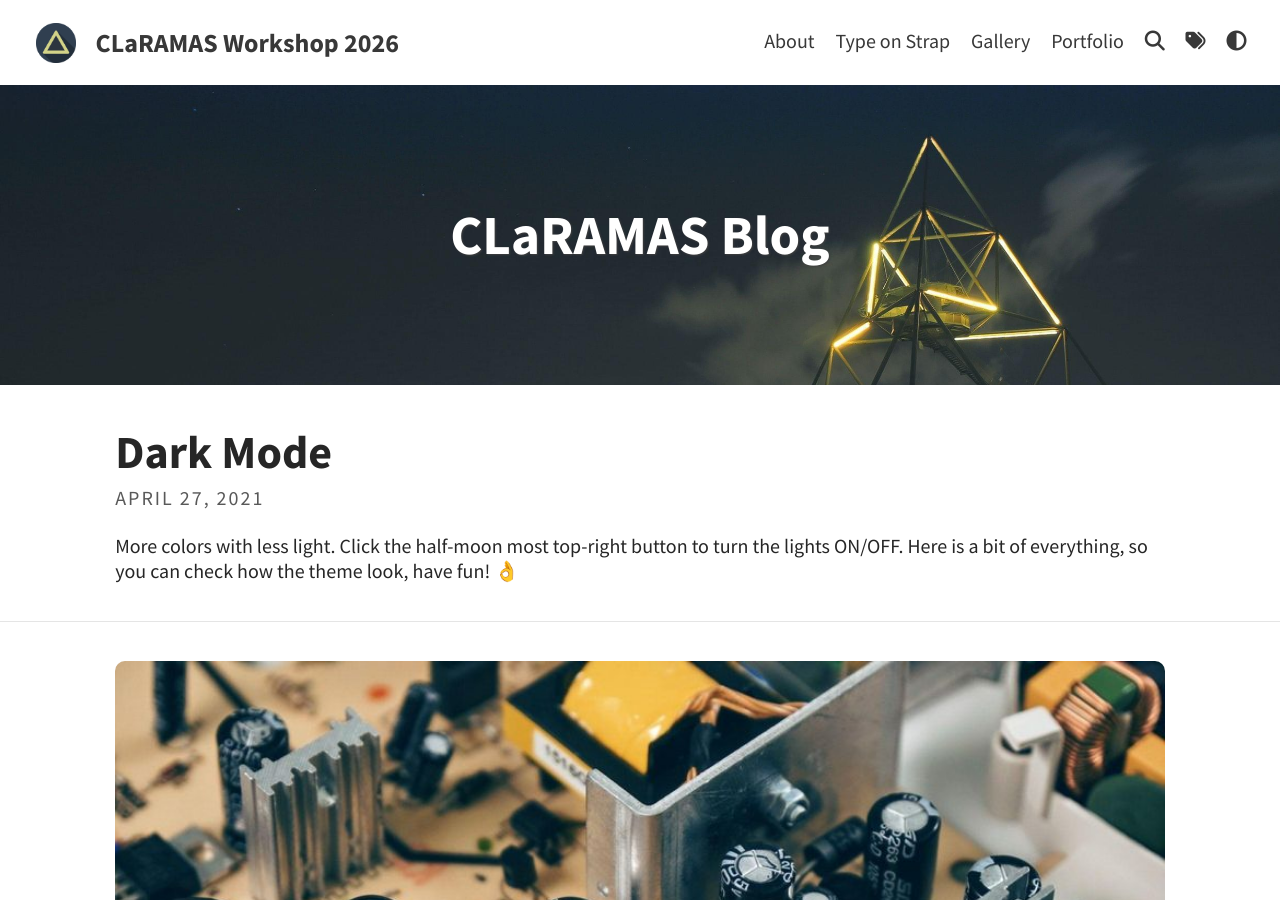
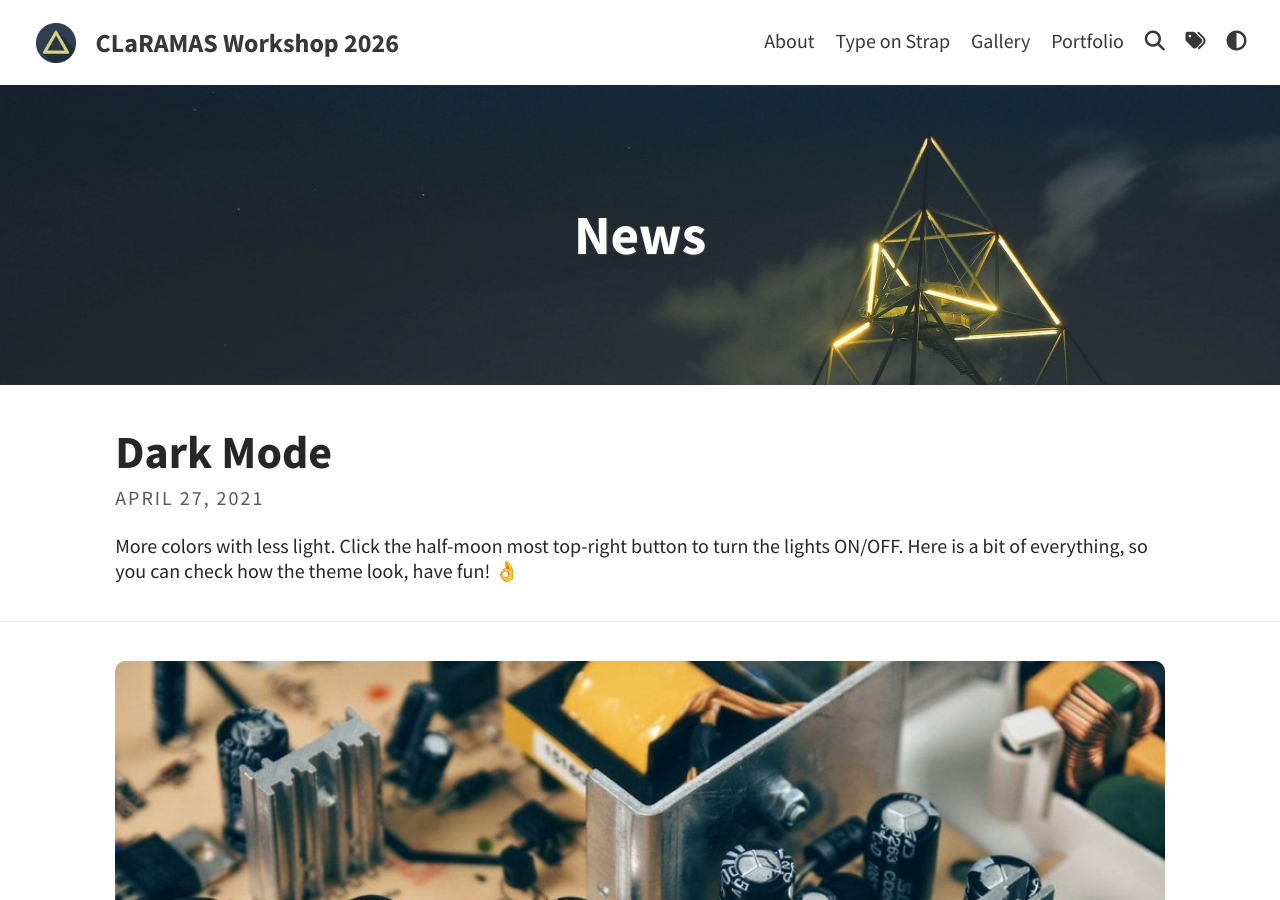
Before and after one commit to CLaRAMAS-workshop/claramas2026, a Jekyll site: the page built from index.html, in a window 1280 px wide and 900 px high. Built offline with Jekyll 4.4.1, drawn with Linux system fonts in a browser that asks for light colours; a script that is not in the unit is left out; the list of posts is cut into pages by our own code.

Commit message:
playing around

```diff
--- a/_config.yml
+++ b/_config.yml
@@ -9,7 +9,7 @@ avatar: assets/img/triangle.png                         # Empty for no avatar in
 favicon: assets/favicon.ico                             # Icon displayed in the tab
 
 # Header and footer text
-header_text: CLaRAMAS Blog  # Change Blog header text
+header_text: News  # Change Blog header text
 header_feature_image: assets/img/header/triangular.jpeg
 header_feature_image_responsive: true
 footer_text: >
```
